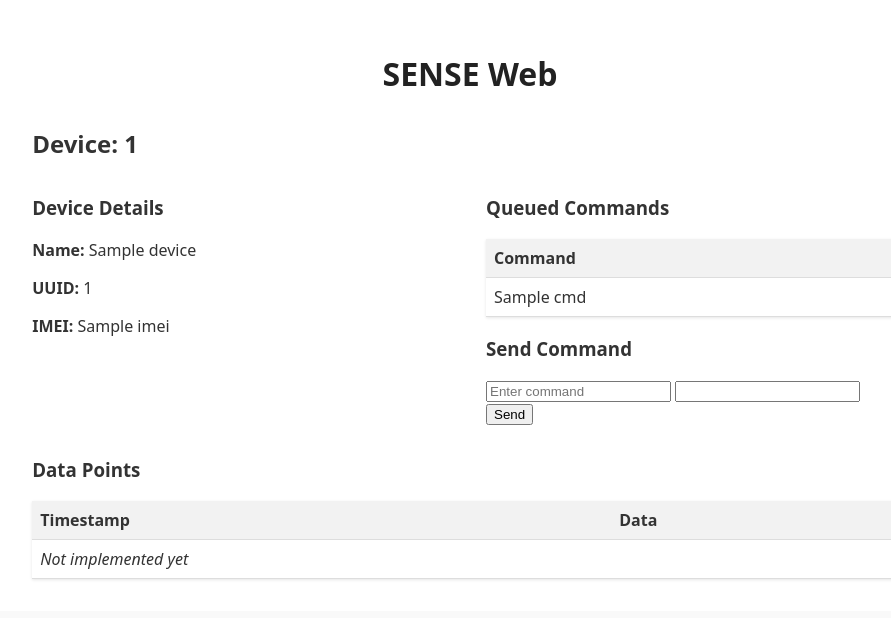
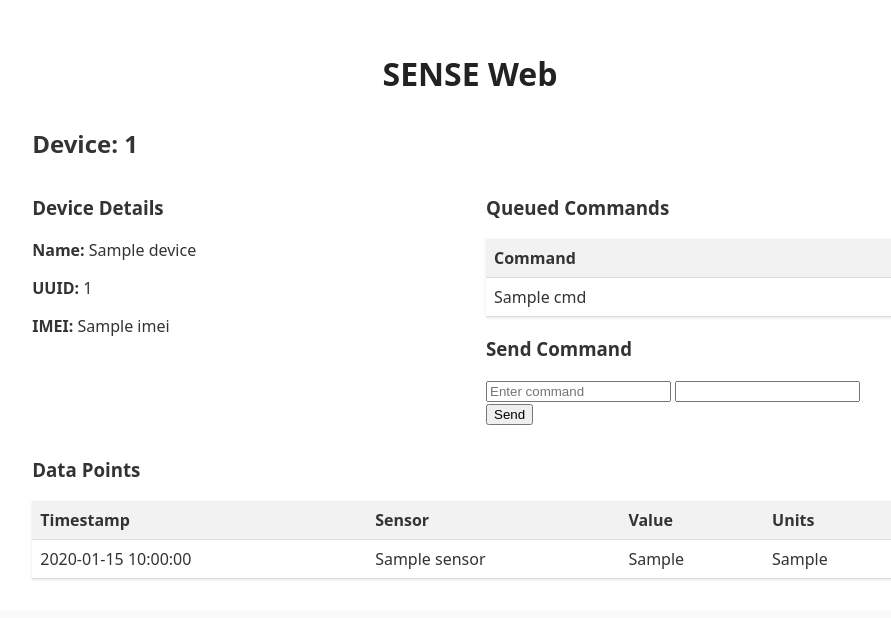
Before and after one commit to skwort/sense-web, a FastAPI app: template sense_web/api/webui/templates/device.html in a window 1280 px wide. Shown: the part 33-651 px from the top of the page, without its empty margins (170-1061 px from the left). Run offline with FastAPI, Linux system fonts and the light colour scheme; the template is opened without the code that fills it: most values are stand-ins (such as "Sample title", 1, 10 or a date in 2020); some libraries are stand-ins or nearby versions.

Commit message:
api: Render device datapoints in WebUI
Update the datapoint table to correctly render datapoints for the
device.

```diff
--- a/sense_web/api/webui/templates/device.html
+++ b/sense_web/api/webui/templates/device.html
@@ -49,14 +49,28 @@
         <thead>
             <tr>
                 <th>Timestamp</th>
-                <th>Data</th>
+                <th>Sensor</th>
+                <th>Value</th>
+                <th>Units</th>
             </tr>
         </thead>
         <tbody>
+            {% if datapoints %}
+            {% for dp in datapoints %}
             <tr>
-                <td colspan="3"><em>Not implemented yet</em></td>
+                <td>{{ dp.timestamp }}</td>
+                <td>{{ dp.sensor }}</td>
+                <td>{{ dp.val_float if dp.val_float is not none else dp.val_str }}</td>
+                <td>{{ dp.val_units or "" }}</td>
             </tr>
+            {% endfor %}
+            {% else %}
+            <tr>
+                <td colspan="4"><em>No data points available.</em></td>
+            </tr>
+            {% endif %}
         </tbody>
     </table>
+
 </div>
 {% endblock %}
```
Also changed, not shown: sense_web/api/routes/webui.py (+9 -1 lines).
